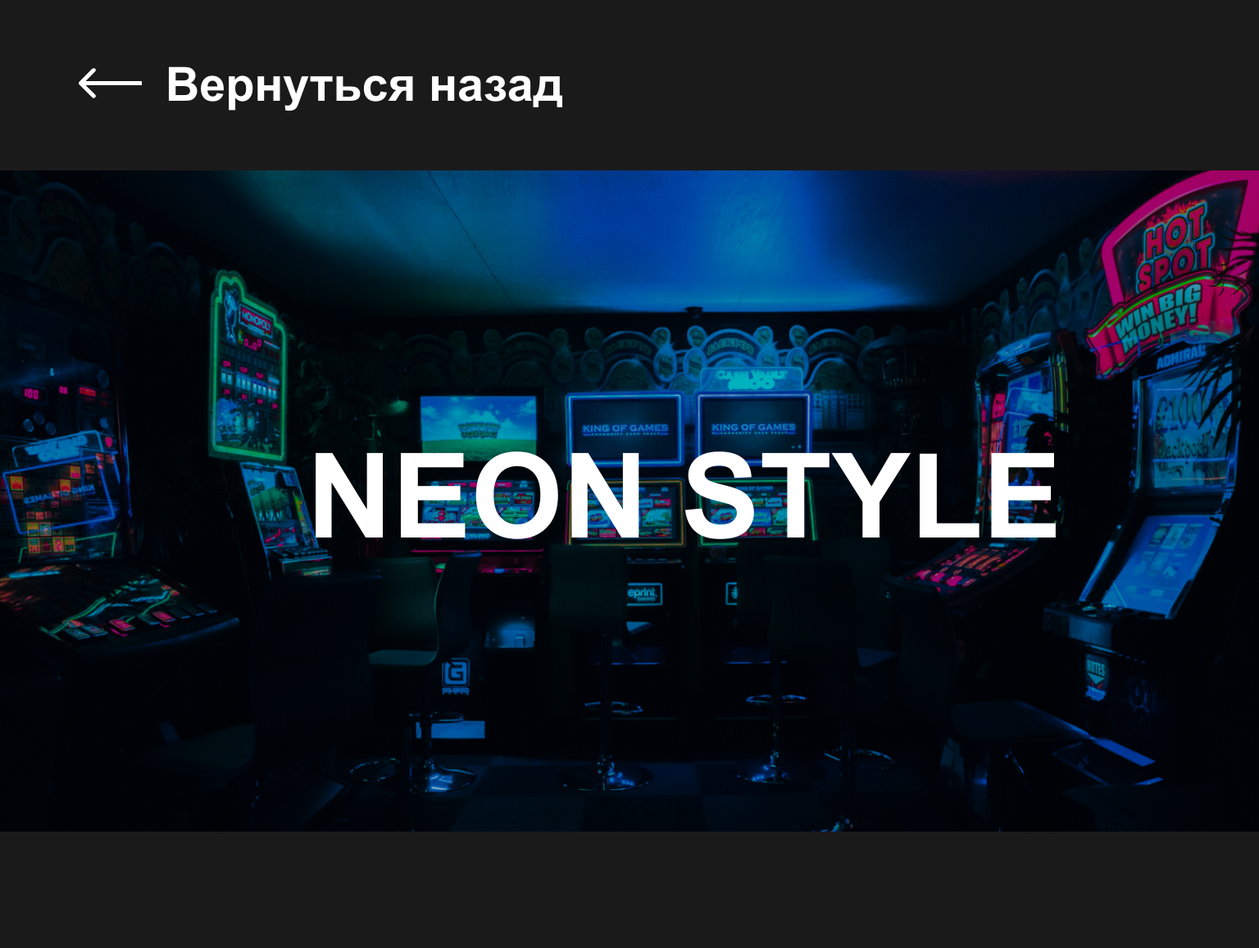
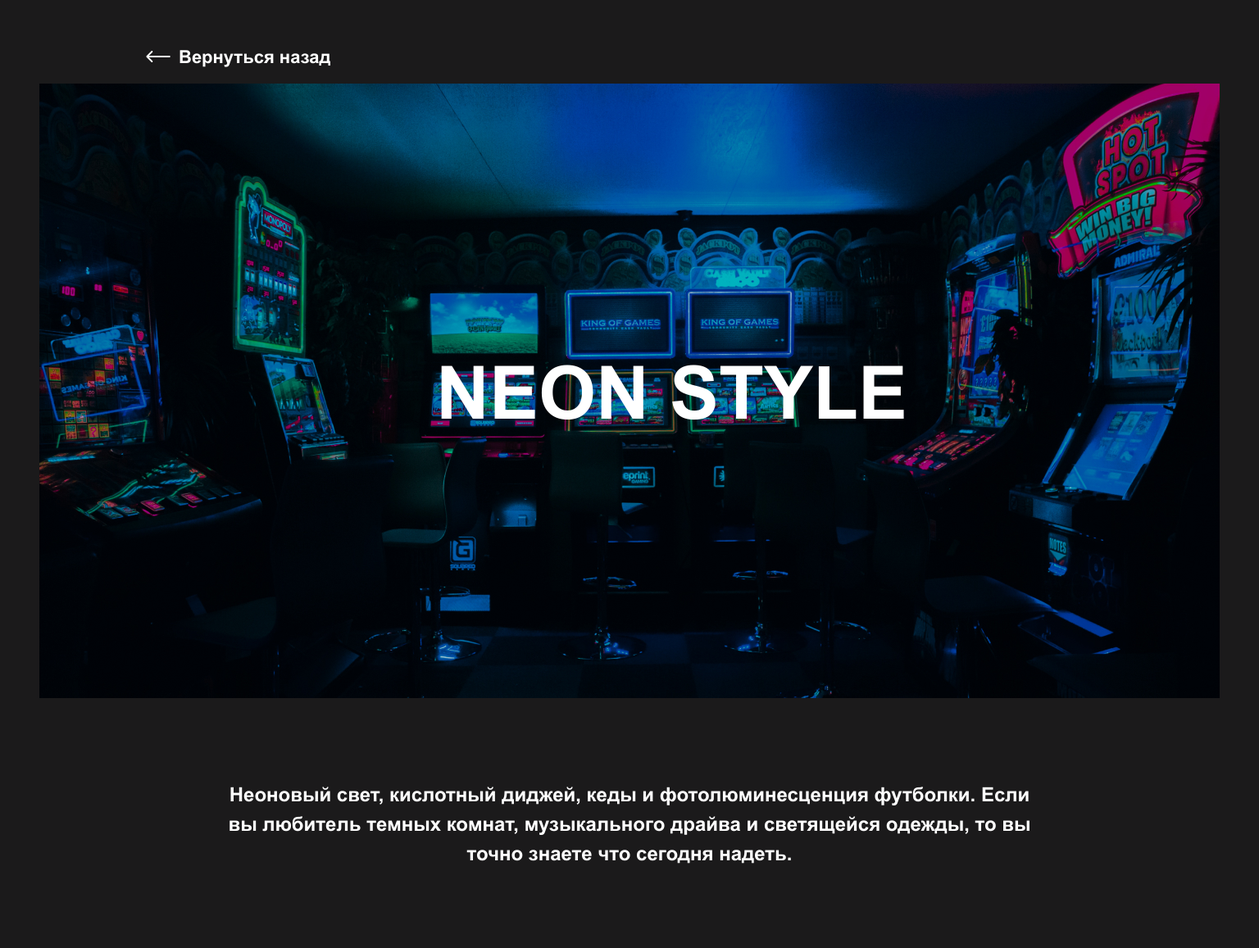
Before and after one commit to Lotlin/GO, a plain HTML site: page neon.html in a window 1536 px wide. Shown: the part 101-1258 px from the top of the page at 82% size. Drawn offline with Linux system fonts and the light colour scheme.

Commit message:
css halls hero adaptive

```diff
--- a/css/halls/global.css
+++ b/css/halls/global.css
@@ -29,3 +29,39 @@
         font-size: 4.38vw;
     }
 }
+
+@media (min-width: 768px) {
+    .halls {
+        padding: 25px 0;
+        row-gap: 60px;
+    }
+
+    .halls__section-title {
+        margin-bottom: 30px;
+        font-size: 24px;
+    }
+}
+
+@media (min-width: 1024px) {
+    .halls {
+        padding: 35px 0 41px;
+        row-gap: 70px;
+    }
+
+    .halls__section-title {
+        margin-bottom: 36px;
+        font-size: 30px;
+    }
+}
+
+@media (min-width: 1440px) {
+    .halls {
+        padding: 35px 0 5px;
+        row-gap: 100px;
+    }
+
+    .halls__section-title {
+        margin-bottom: 40px;
+        font-size: 40px;
+    }
+}
--- a/css/halls/hero.css
+++ b/css/halls/hero.css
@@ -103,3 +103,102 @@
         line-height: 7.5vw;
     }
 }
+
+@media (min-width: 768px) {
+   .halls__hero-img {
+        margin-bottom: 60px;
+        width: 768px;
+        height: 402px;
+    }
+
+    .halls__hero-title {
+        top: 213px;
+        left: 215px;
+        font-size: 60px;
+        line-height: 72px;
+    }
+
+    .halls__hero-link {
+        margin-bottom: 20px;
+        padding-left: 80px;
+        font-size: 16px;
+    }
+
+    .halls__hero-link::before {
+        left: 40px;
+        width: 30px;
+        height: 17px;
+    }
+
+    .halls__hero-text {
+        max-width: 668px;
+        font-size: 16px;
+        line-height: 24px;
+    }
+}
+
+@media (min-width: 1024px) {
+    .halls__hero-img {
+        margin-bottom: 70px;
+        width: 1024px;
+        height: 534px;
+    }
+
+    .halls__hero-title {
+        top: 285px;
+        left: 268px;
+        font-size: 90px;
+        line-height: 80px;
+    }
+
+    .halls__hero-link {
+        margin-bottom: 20px;
+        padding-left: 100px;
+        font-size: 22px;
+    }
+
+    .halls__hero-link::before {
+        left: 60px;
+        width: 30px;
+        height: 17px;
+    }
+
+    .halls__hero-text {
+        max-width: 800px;
+        font-size: 20px;
+        line-height: 30px;
+    }
+}
+
+@media (min-width: 1440px) {
+    .halls__hero-img {
+        margin-bottom: 100px;
+        width: 1440px;
+        height: 750px;
+    }
+
+    .halls__hero-title {
+        top: 383px;
+        left: 484px;
+        font-size: 90px;
+        line-height: 80px;
+    }
+
+    .halls__hero-link {
+        margin-bottom: 20px;
+        padding-left: 170px;
+        font-size: 22px;
+    }
+
+    .halls__hero-link::before {
+        left: 130px;
+        width: 30px;
+        height: 17px;
+    }
+
+    .halls__hero-text {
+        max-width: 1000px;
+        font-size: 24px;
+        line-height: 36px;
+    }
+}
```
